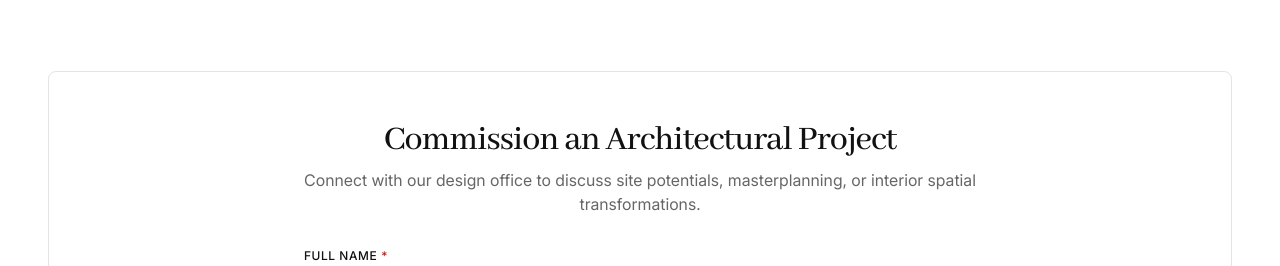
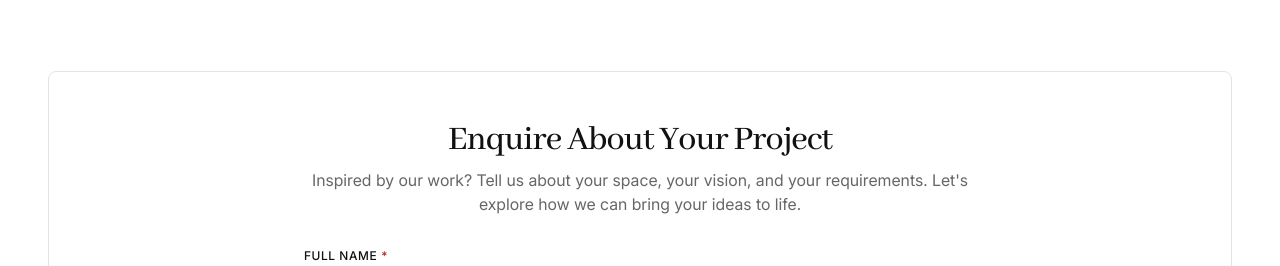
Before and after one commit to abufazal460/Sabr-Studio, a React (Vite) app in the folder frontend/: page /projects in a window 1280 px wide. Shown: the part 820-1086 px from the top of the page. Built offline with nearby package versions, Linux system fonts and the light colour scheme; no server answers.

Commit message:
project section title and subtile change resubale enquiry form

```diff
--- a/frontend/src/features/projects/pages/ProjectDetail.jsx
+++ b/frontend/src/features/projects/pages/ProjectDetail.jsx
@@ -218,7 +218,7 @@ export const ProjectDetail = () => {
       <section className="py-20 sm:py-28 lg:py-32 bg-white" aria-label="Commission Inquiry">
         <div className="max-w-container-wide mx-auto px-5 sm:px-8 lg:px-12">
           <EnquiryForm
-            title="Inquire About Similar Architecture"
+            // title="Inquire About Similar Architecture"
             subtitle={`Discuss commissioning an architectural or interior work inspired by ${project.title}.`}
           />
 
--- a/frontend/src/features/projects/pages/ProjectsListing.jsx
+++ b/frontend/src/features/projects/pages/ProjectsListing.jsx
@@ -154,8 +154,8 @@ export const ProjectsListing = () => {
       <section className="py-20 sm:py-28 lg:py-32 bg-white" aria-label="Project Commission Inquiry">
         <div className="max-w-container-wide mx-auto px-5 sm:px-8 lg:px-12">
           <EnquiryForm
-            title="Commission an Architectural Project"
-            subtitle="Connect with our design office to discuss site potentials, masterplanning, or interior spatial transformations."
+            title="Enquire About Your Project"
+            subtitle="Inspired by our work? Tell us about your space, your vision, and your requirements. Let's explore how we can bring your ideas to life."
           />
         </div>
       </section>
```
